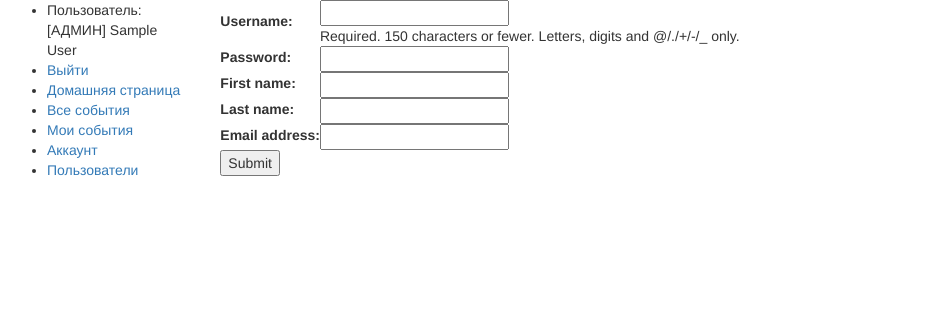
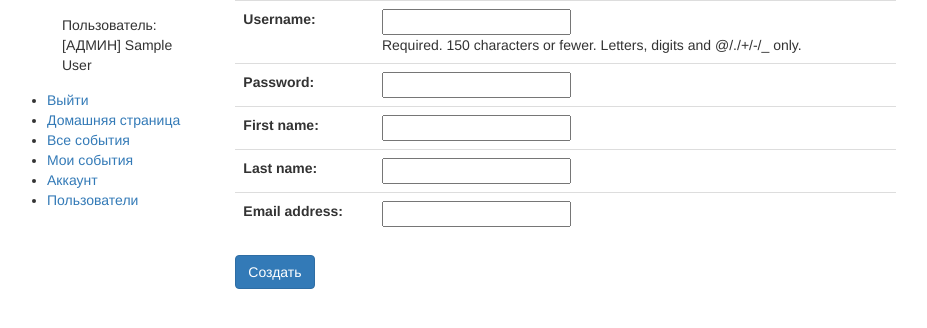
Before and after one commit to FaneTheEternal/probation-keysystems, a Django app: a page that uses mysite/organizer/templates/base_generic.html in a window 1280 px wide. Shown: the top 328 px of the page, without its empty margins (8-935 px from the left). Run offline with Django 3.2, Linux system fonts and the light colour scheme; the visitor is signed in with stand-in values (Sample User, id 1); some libraries are stand-ins or nearby versions.

Commit message:
do style

```diff
--- a/mysite/organizer/templates/base_generic.html
+++ b/mysite/organizer/templates/base_generic.html
@@ -16,8 +16,11 @@
                 <div class="col-sm-2">
                     {% if user.is_authenticated %}
                         {% block sidebar %}
+
                         <ul class="sidebar-nav">
-                            <li>Пользователь: {% if user.is_superuser %}[АДМИН]{% elif user.profile.is_moderator %}[МОДЕРАТОР]{% endif %} {{ user.profile }}</li>
+                            <p class="navbar-text navbar-left">Пользователь:
+                                {% if user.is_superuser %}[АДМИН]{% elif user.profile.is_moderator %}[МОДЕРАТОР]{% endif %} {{ user.profile }}
+                            </p>
                             <li><a href="{% url 'logout' %}">Выйти</a></li>
                             <li><a href="{% url 'index' %}">Домашняя страница</a></li>
                             <li><a href="{% url 'events' %}">Все события</a></li>
--- a/mysite/organizer/templates/organizer/event_form.html
+++ b/mysite/organizer/templates/organizer/event_form.html
@@ -2,7 +2,7 @@
 {% block content %}
     <form action="" method="POST">
         {% csrf_token %}
-        <table>
+        <table class="table">
             {{ form.as_table }}
         </table>
         <input type="submit" value="Submit">
--- a/mysite/organizer/templates/organizer/user_form.html
+++ b/mysite/organizer/templates/organizer/user_form.html
@@ -1,10 +1,12 @@
 {% extends 'base_generic.html' %}
 {% block content %}
-    <form action="" method="POST">
-        {% csrf_token %}
-        <table>
-            {{ form.as_table }}
-        </table>
-        <input type="submit" value="Submit">
-    </form>
+    <div class="col-sm-8">
+        <form action="" method="POST">
+            {% csrf_token %}
+            <table class="table">
+                {{ form.as_table }}
+            </table>
+            <button type="submit" class="btn btn-primary">Создать</button>
+        </form>
+    </div>
 {% endblock content %}
```
Also changed, not shown: mysite/templates/registration/login.html (+6 -2 lines).
